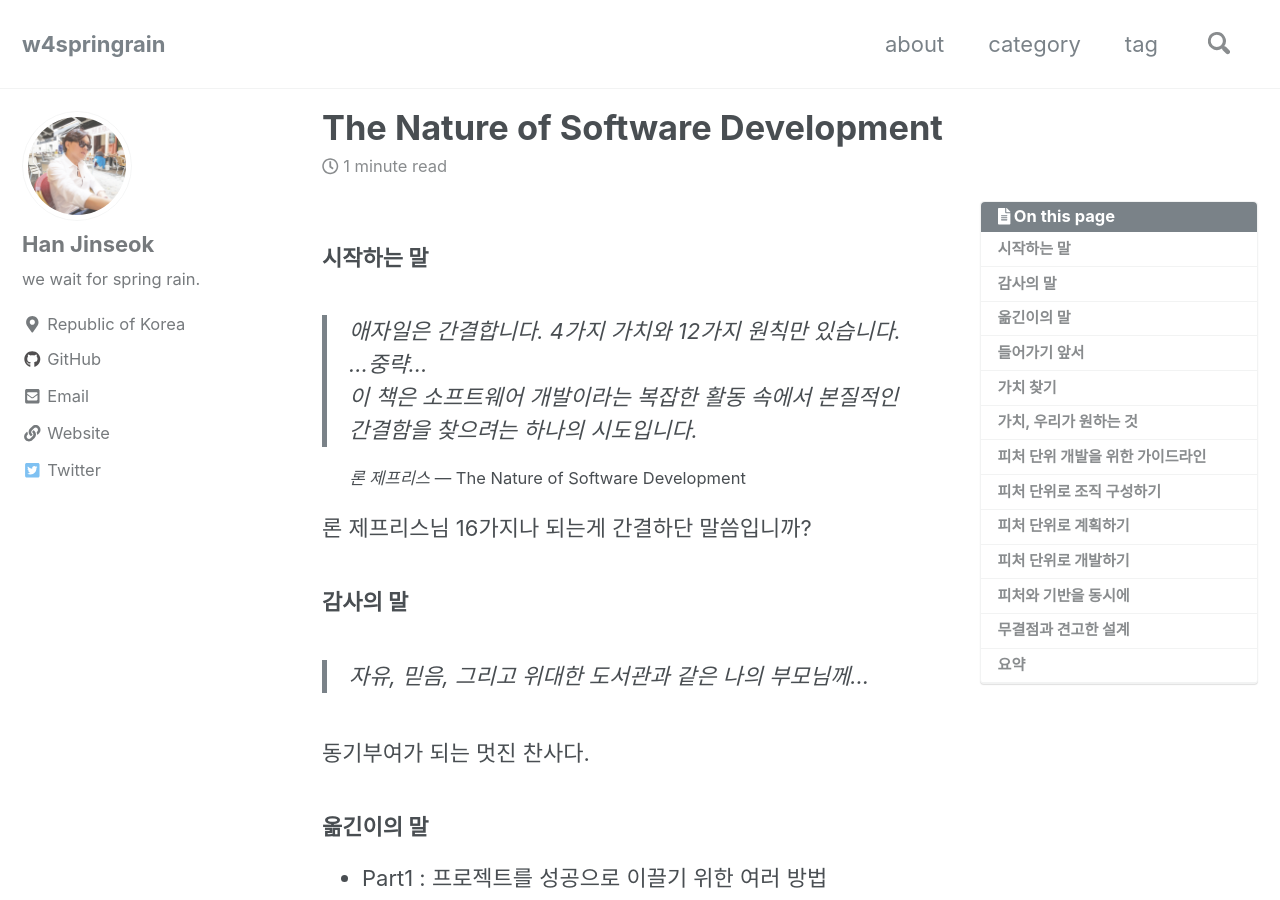
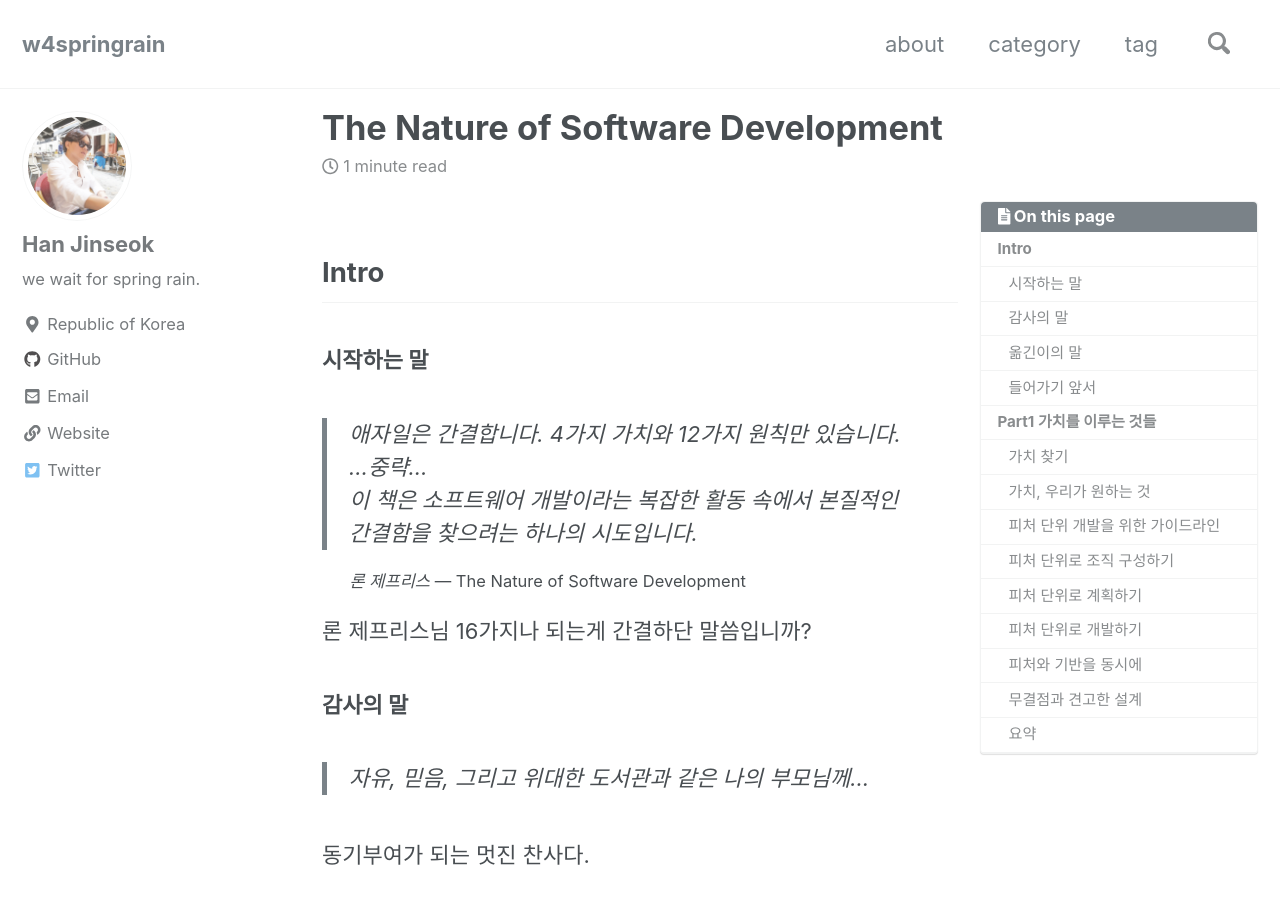
Before and after one commit to moregorenine/moregorenine.github.io, a Jekyll site: the page built from _posts/read/2018-12-19-The-Nature-of-Software-Development.md, in a window 1280 px wide and 900 px high. Built offline with Jekyll 4.4.1, drawn with Linux system fonts in a browser that asks for light colours; nearby versions of some CDN libraries; comment, search, counter and statistics services are not loaded; a style sheet for code colours, icons or effects is not loaded.

Commit message:
Update 2018-12-19-The-Nature-of-Software-Development.md

```diff
--- a/_posts/read/2018-12-19-The-Nature-of-Software-Development.md
+++ b/_posts/read/2018-12-19-The-Nature-of-Software-Development.md
@@ -8,6 +8,7 @@ last_modified_at: 2018-12-19T00:00:00+09:00
 toc: true
 toc_sticky: true
 ---
+## Intro
 
 ### 시작하는 말
 > 애자일은 간결합니다. 4가지 가치와 12가지 원칙만 있습니다.<br>
```
